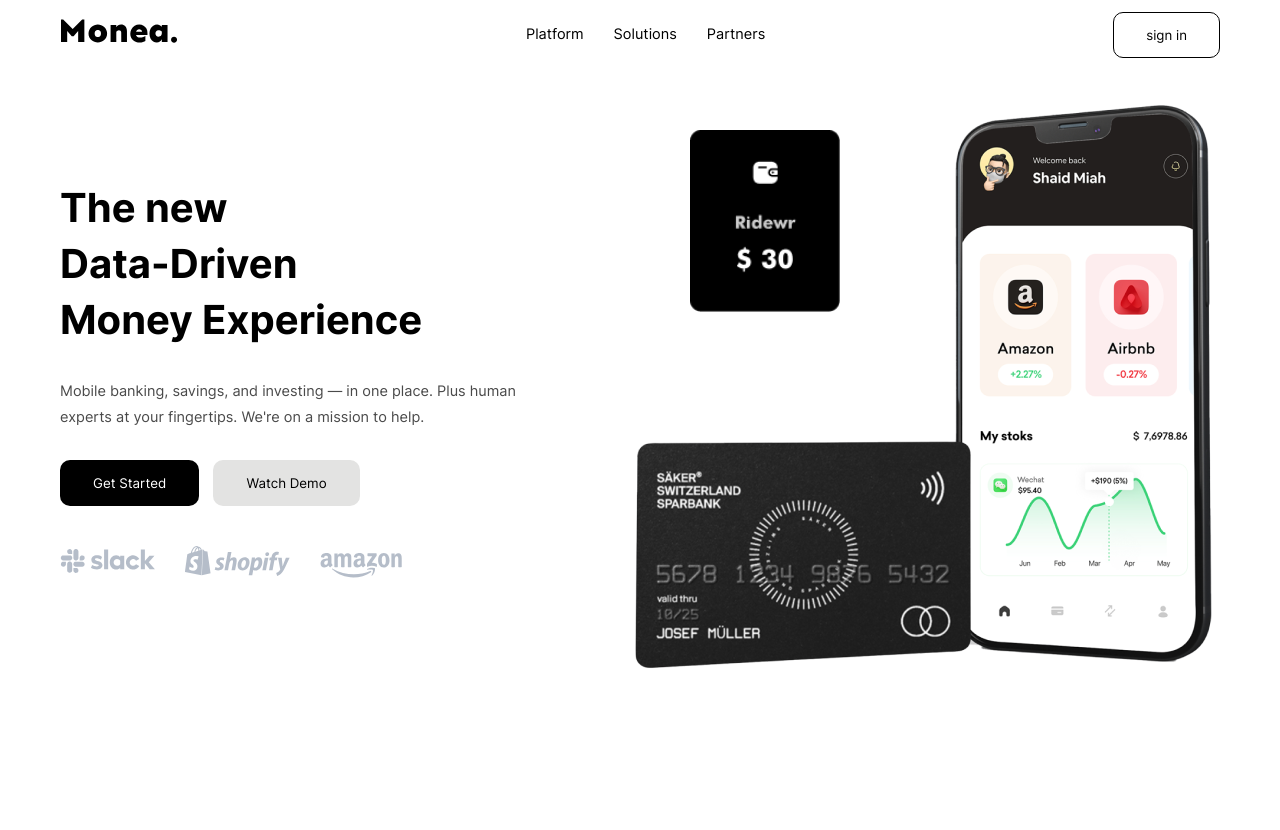
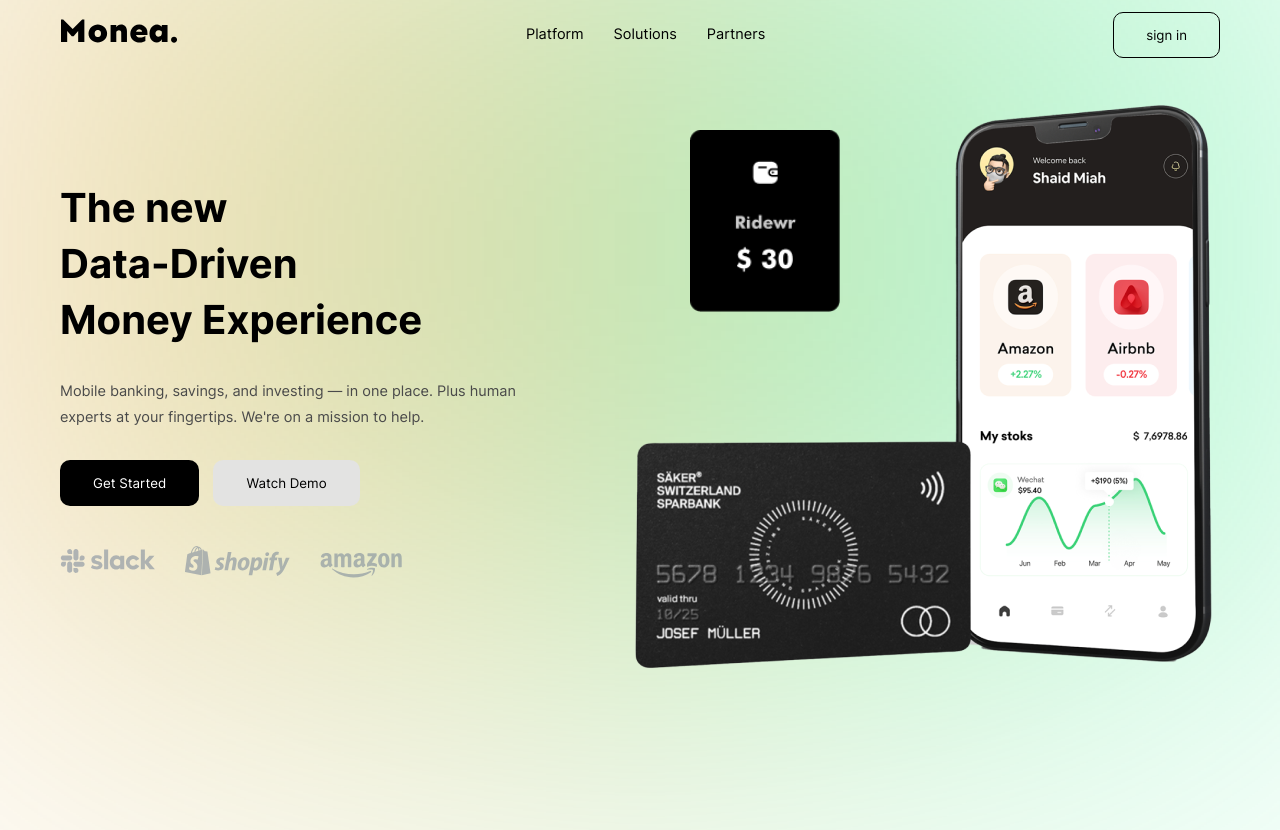
Before and after one commit to abdulsamadayoade/monea, a plain HTML site: page index.html in a window 1280 px wide. Drawn offline with Linux system fonts and the light colour scheme.

Commit message:
Added linear gradient to the header

```diff
--- a/styles/sass/components/_header.scss
+++ b/styles/sass/components/_header.scss
@@ -1,4 +1,19 @@
 header {
+    position: relative;
+
+    &::before {
+        content: '';
+        position: absolute;
+        height: 100%;
+        width: 100%;
+        top: -20%;
+        left: 0;
+        background-image: linear-gradient(to right, #FF8700 , #00FFA3);
+        opacity: 0.5;
+        filter: blur(250px);
+        z-index: -1;
+    }
+
     .nav {
         height: 7rem;
         display: flex;
```
Also changed, not shown: styles/css/main.css.
